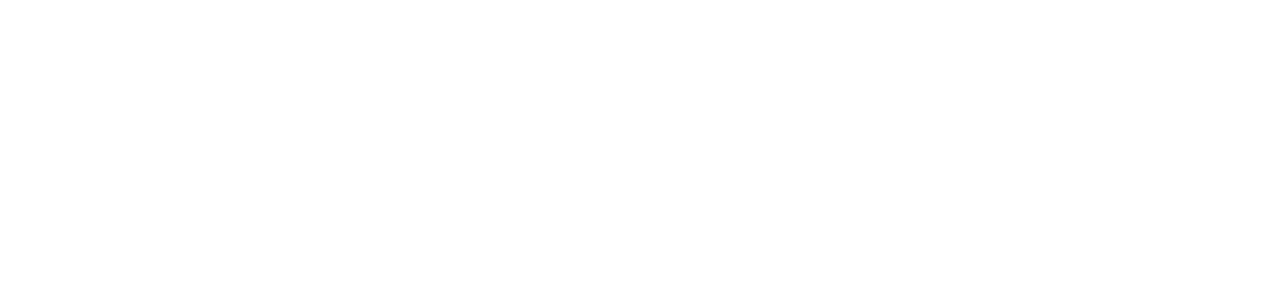
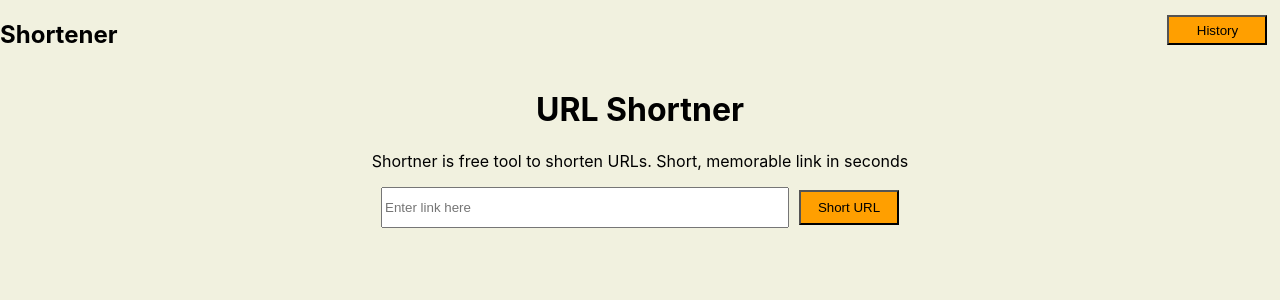
Before and after one commit to himanshu064/react-training, a React (Create React App) app: page / in a window 1280 px wide. Before the commit this address had no page. Shown: the top 300 px of the page. Built offline with nearby package versions, Linux system fonts and the light colour scheme.

Commit message:
assignment6_1

```diff
--- a/package.json
+++ b/package.json
@@ -8,7 +8,7 @@
     "@testing-library/user-event": "^13.5.0",
     "react": "^18.2.0",
     "react-dom": "^18.2.0",
-    "react-router-dom": "^6.3.0",
+    "react-router-dom": "^6.4.1",
     "react-scripts": "5.0.1",
     "web-vitals": "^2.1.4"
   },
--- a/public/index.html
+++ b/public/index.html
@@ -25,6 +25,13 @@
       Learn how to configure a non-root public URL by running `npm run build`.
     -->
     <title>React App</title>
+    <link
+      rel="stylesheet"
+      href="https://cdnjs.cloudflare.com/ajax/libs/font-awesome/6.2.0/css/all.min.css"
+      integrity="sha512-xh6O/CkQoPOWDdYTDqeRdPCVd1SpvCA9XXcUnZS2FmJNp1coAFzvtCN9BmamE+4aHK8yyUHUSCcJHgXloTyT2A=="
+      crossorigin="anonymous"
+      referrerpolicy="no-referrer"
+    />
   </head>
   <body>
     <noscript>You need to enable JavaScript to run this app.</noscript>
--- a/src/App.js
+++ b/src/App.js
@@ -1,17 +1,18 @@
-import { BrowserRouter, Routes, Route } from "react-router-dom";
-import Task1 from "./pages/Task1";
-import Task2 from "./pages/Task2";
-import Task3 from "./pages/Task3";
+import React from 'react';
+import Shortner from './Assign6_1/Shortner';
+import History from './Assign6_1/History';
+import {BrowserRouter,Routes,Route} from 'react-router-dom';
 
 function App() {
   return (
+    <>
     <BrowserRouter>
       <Routes>
-        <Route path='/task1' element={<Task1 />} />
-        <Route path='/task2' element={<Task2 />} />
-        <Route path='/task3' element={<Task3 />} />
+        <Route path='/' element={<Shortner/>} ></Route>
+        <Route path='/history' element={<History/>} ></Route>
       </Routes>
     </BrowserRouter>
+    </>
   );
 }
 
--- /dev/null
+++ b/src/Assign6_1/History.js
@@ -0,0 +1,21 @@
+import React from 'react';
+import {Link} from 'react-router-dom';
+import './style.css';
+
+const History = () => {
+let history = JSON.parse(localStorage.getItem("links"));
+console.log(history,'a')
+return (
+<>
+<Link to='/'> <h2>Shortener</h2></Link>
+<h2 className='container'>Your History</h2>
+{history.map((item,index)=>{
+return(
+<div className="area">{item}</div>
+)
+})}
+</>
+)
+}
+
+export default History;
--- /dev/null
+++ b/src/Assign6_1/Shortner.js
@@ -0,0 +1,85 @@
+import React,{useState} from 'react';
+import {Link} from 'react-router-dom';
+import { v4 as uuid } from "uuid";
+import './style.css';
+
+const Shortner = () => {
+const getVisited = () => {
+if (JSON.parse(localStorage.getItem("links")) === null) {
+return [];
+} else {
+return JSON.parse(localStorage.getItem("links"));
+}
+};
+const shortenLinks = () => {
+if (JSON.parse(localStorage.getItem("shortenLinks")) === null) {
+return [];
+} else {
+return JSON.parse(localStorage.getItem("shortenLinks"));
+}
+};
+const [input, setInput] = useState("");
+const [shortenedLink, setShortenedLink] = useState(shortenLinks());
+const [history,setHistory] = useState (getVisited());
+const HandleChange = (e) =>{
+setInput(e.target.value)
+}
+// const fetchData = async () => {
+// try {
+// const response = await axios(
+// `https://api.shrtco.de/v2/shorten?url=${input}`
+// );
+// setShortenedLink(response.data.result.full_short_link);
+// let data = [...history,response.data.result.full_short_link];
+// setHistory(data);
+// } catch (e) {
+// console.log(e);
+// }
+// };
+let baseUrl = `https://Abhishek/`;
+const HandleShortUrl = () =>{
+const unique_id = uuid();
+const small_id = unique_id.slice(0, 6);
+let url = `${baseUrl}${small_id}`;
+setShortenedLink(url);
+let data = [...history,url];
+setHistory(data);
+
+}
+const HandleCopy = () =>{
+navigator.clipboard.writeText(shortenedLink);
+}
+const HandleActualURL = ()=>{
+window.location.href = input;
+}
+localStorage.setItem("links",JSON.stringify(history));
+localStorage.setItem("shortenLinks",JSON.stringify(shortenedLink));
+
+return (
+<>
+<div className="header">
+<h2>Shortener</h2>
+<Link to='/history'>
+<button className='history'>History</button>
+</Link>
+</div>
+<div className="body">
+<h1>URL Shortner</h1>
+<p>Shortner is free tool to shorten URLs. Short, memorable link in seconds</p>
+<input className='text' onChange={HandleChange} value={input} type="text" placeholder='Enter link here' />
+<button className='btn' onClick={HandleShortUrl}>Short URL</button>
+{shortenedLink.length > 1 ? (
+<>
+<h2 className='link'>Your Shorten Link</h2>
+<div className='footer'> <h3 onClick={HandleActualURL}> {shortenedLink}</h3>
+<i onClick={HandleCopy} className="fa-solid fa-copy"></i>
+</div>
+</>
+):('')
+}
+</div>
+</>
+)
+}
+
+export default Shortner;
--- /dev/null
+++ b/src/Assign6_1/style.css
@@ -0,0 +1,56 @@
+body{
+    background-color: rgb(241, 241, 223);
+    }
+    .header{
+    display: flex;
+    }
+    .history{
+    margin-left: 1050px;
+    margin-top: 15px;
+    height: 30px;
+    width: 100px;
+    background-color: #ff9f00;
+    }
+    .body{
+    text-align: center;
+    }
+    .area{
+    text-align: center;
+    height: 50px;
+    width: 700px;
+    background-color: white;
+    margin-left: 300px;
+    margin-top: 50px;
+    }
+    .container{
+    margin-left: 300px;
+    margin-top: 100px;
+    }
+    .footer{
+    /* display: flex; */
+    color: blue;
+    text-align: center;
+    height: 50px;
+    width: 500px;
+    background-color: white;
+    margin-left: 400px;
+    margin-top: 50px;
+    }
+    .link{
+    margin-top: 100px;
+    margin-left: -300px;
+    }
+    .fa-solid{
+    margin-left: 30px;
+    color: green;
+    }
+    .text{
+    height: 35px;
+    width: 400px;
+    }
+    .btn{
+    margin-left: 10px;
+    height: 35px;
+    width: 100px;
+    background-color: #ff9f00;
+    }
--- a/src/pages/Task1/index.js
+++ /dev/null
@@ -1,7 +0,0 @@
-import React from "react";
-
-const Task1 = () => {
-  return <div>Task1</div>;
-};
-
-export default Task1;
--- a/src/pages/Task2/index.js
+++ /dev/null
@@ -1,7 +0,0 @@
-import React from "react";
-
-const Task2 = () => {
-  return <div>Task2</div>;
-};
-
-export default Task2;
--- a/src/pages/Task3/index.js
+++ /dev/null
@@ -1,7 +0,0 @@
-import React from "react";
-
-const Task3 = () => {
-  return <div>Task3</div>;
-};
-
-export default Task3;
```
Also changed, not shown: src/pages/Task1/readme.md (deleted), src/pages/Task2/readme.md (deleted), src/pages/Task3/readme.md (deleted), 1 other file (tests, documents, lock files or other folders).
